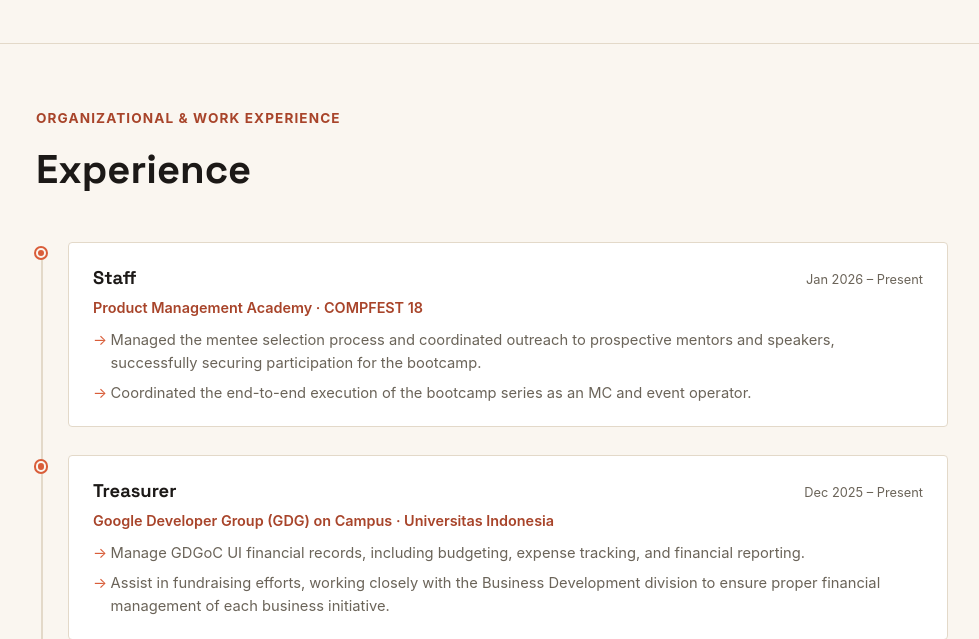
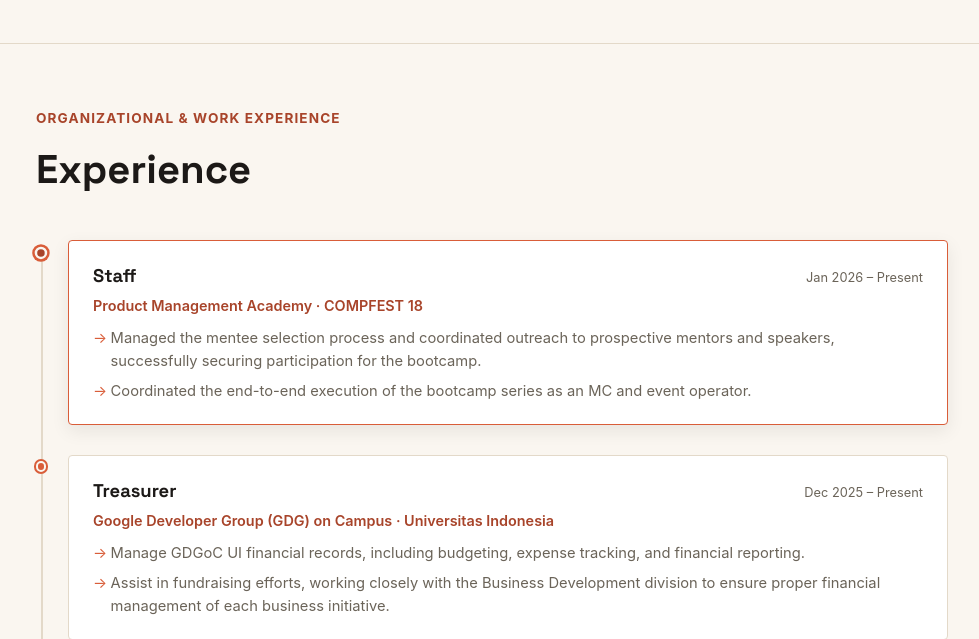
Before and after one commit to ferdinanduspakasi/myportofolio, a Django app: page / in a window 1280 px wide, with the pointer over the restyled element. Shown: the part 654-1293 px from the top of the page, without its empty margins (148-1127 px from the left). Run offline with Django 5.2, Linux system fonts and the light colour scheme.

Commit message:
feat: hovering effect on experience section

```diff
--- a/static/css/style.css
+++ b/static/css/style.css
@@ -233,6 +233,17 @@ h1,
     transition: border-color 0.2s ease, box-shadow 0.2s ease, transform 0.2s ease;
 }
 
+.timeline-item:hover .timeline-content {
+    border-color: var(--accent);
+    box-shadow: 0 6px 18px rgba(28, 25, 23, 0.08);
+    transform: translateY(-2px);
+}
+
+.timeline-item:hover .timeline-marker {
+    transform: scale(1.25);
+    background-color: var(--accent-dark);
+}
+
 .timeline-heading {
     display: flex;
     flex-wrap: wrap;
```
